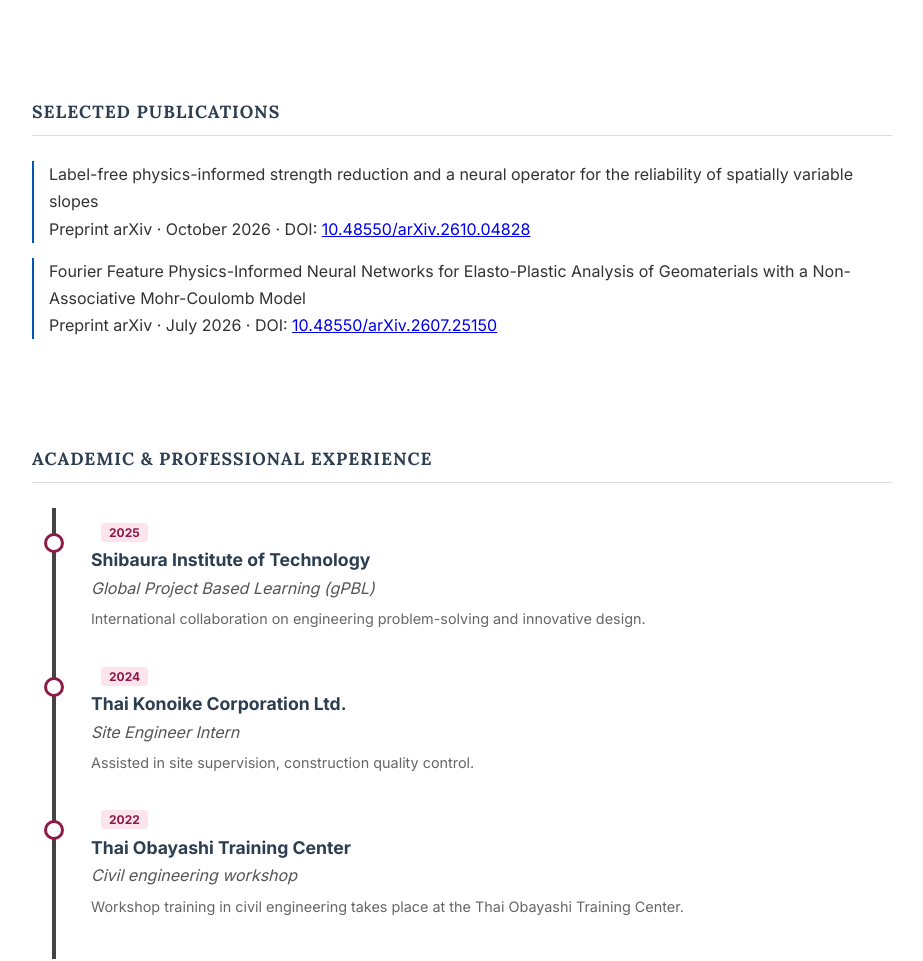
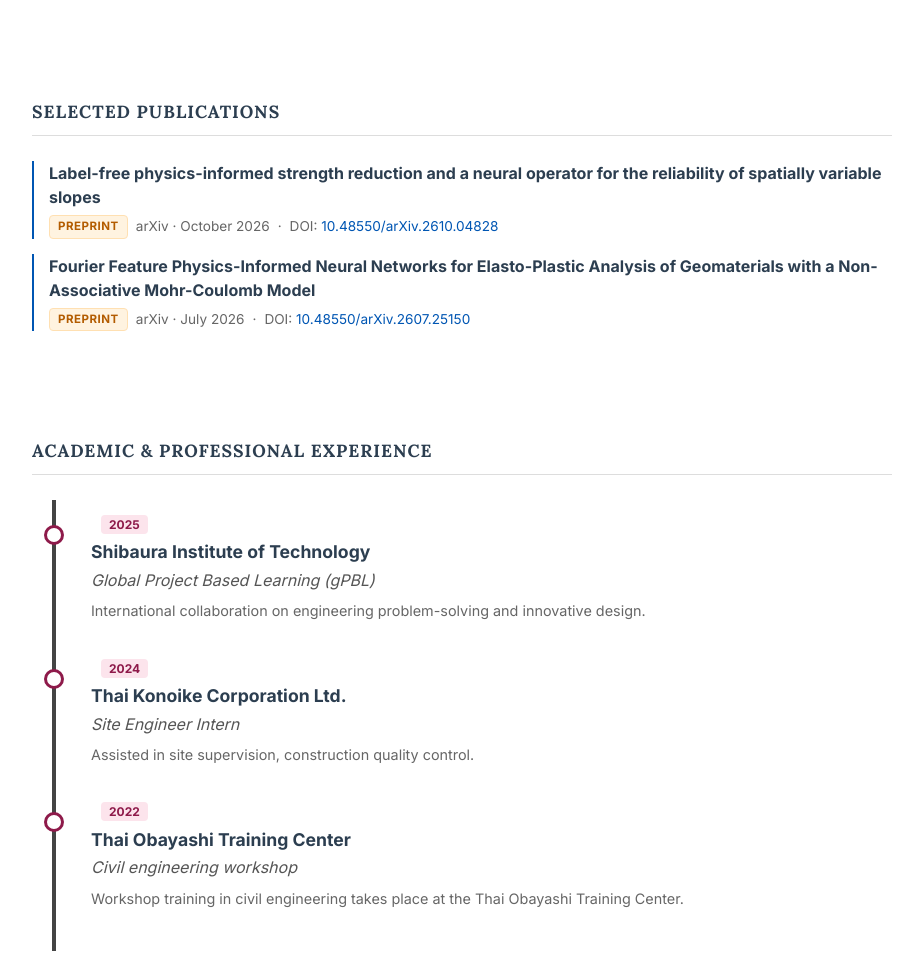
Before and after one commit to AP1S1T/Apisit.github.io, a plain HTML site: page index.html in a window 1280 px wide. Shown: the part 1168-2129 px from the top of the page, without its empty margins (178-1101 px from the left). Drawn offline with Linux system fonts and the light colour scheme; some icons are missing.

Commit message:
Update index.html

```diff
--- a/index.html
+++ b/index.html
@@ -164,6 +164,47 @@
             margin-bottom: 15px;
             padding-left: 15px;
             border-left: 2px solid var(--accent-color);
+        }
+
+        /* Publication entries */
+        .pub-title {
+            display: block;
+            font-weight: 700;
+            font-size: 1rem;
+            color: var(--primary-color);
+            line-height: 1.5;
+        }
+
+        .pub-meta {
+            display: flex;
+            flex-wrap: wrap;
+            align-items: center;
+            gap: 8px;
+            margin-top: 6px;
+            font-size: 0.85rem;
+            color: #666;
+        }
+
+        .pub-badge {
+            background: #fff3e0;
+            color: #b35c00;
+            border: 1px solid #ffe0b2;
+            font-size: 0.72rem;
+            font-weight: 700;
+            text-transform: uppercase;
+            letter-spacing: 0.5px;
+            padding: 1px 8px;
+            border-radius: 4px;
+        }
+
+        .pub-doi {
+            color: var(--accent-color);
+            text-decoration: none;
+            word-break: break-all;
+        }
+
+        .pub-doi:hover {
+            text-decoration: underline;
         }
 
         .btn-download {
@@ -455,8 +496,6 @@
             </div>
         </div>
 
-</section>
-
     </div>
 </section>
 
```
Lines whose indentation alone changed are shown as unchanged.
